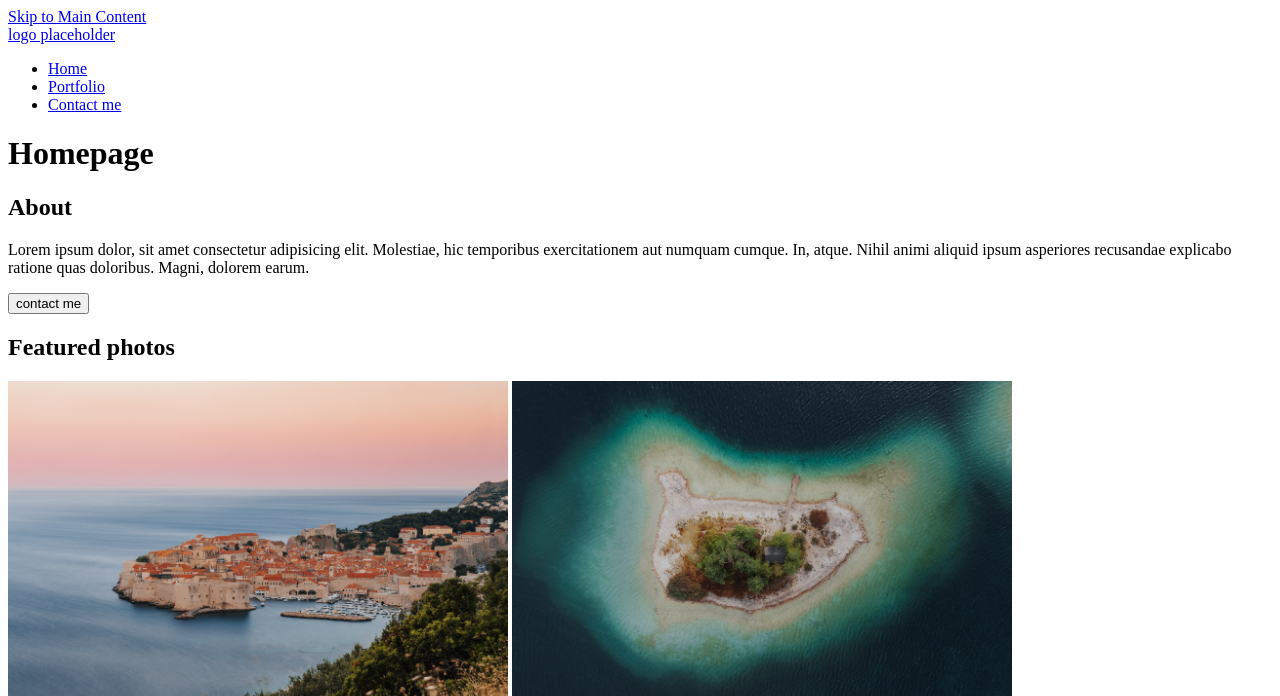
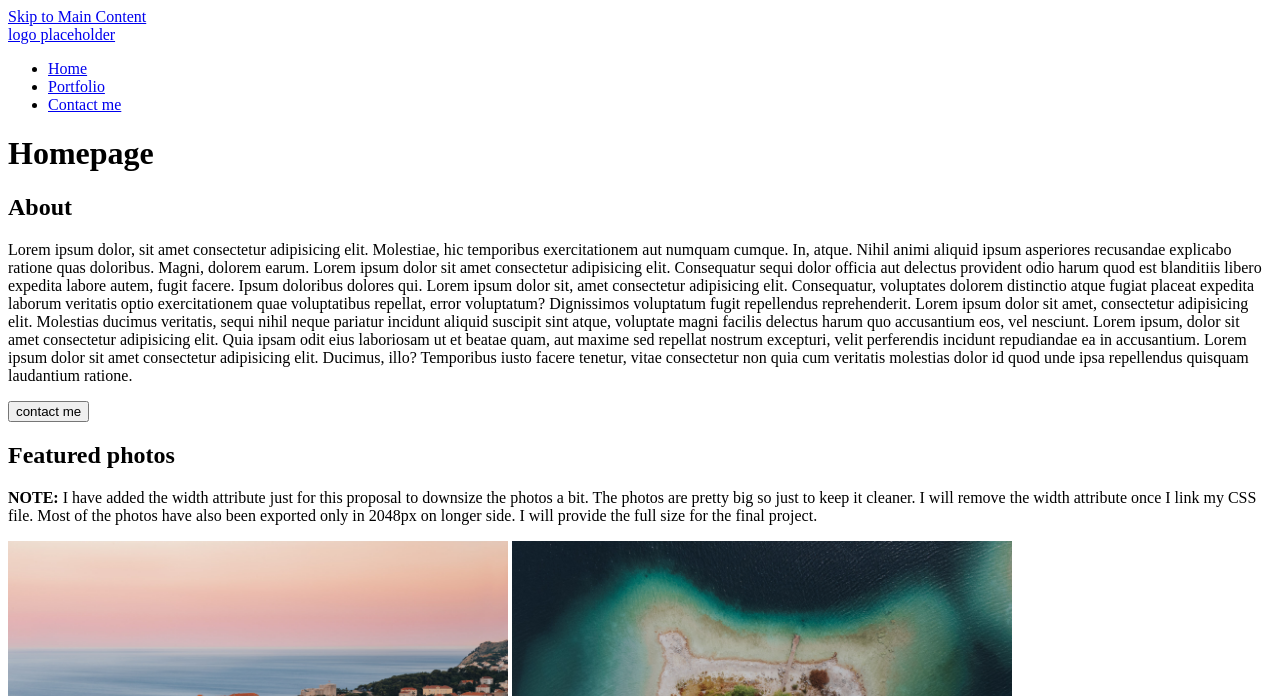
Before and after one commit to 0nmus/portfolio, a plain HTML site: page index.html in a window 1280 px wide. Shown: the top 696 px of the page. Drawn offline with Linux system fonts and the light colour scheme.

Commit message:
Note
adding a note about width attribute.

```diff
--- a/index.html
+++ b/index.html
@@ -35,14 +35,28 @@
                 <p>Lorem ipsum dolor, sit amet consectetur adipisicing elit. Molestiae, hic temporibus exercitationem
                     aut
                     numquam cumque. In, atque. Nihil animi aliquid ipsum asperiores recusandae explicabo ratione quas
-                    doloribus. Magni, dolorem earum.</p>
+                    doloribus. Magni, dolorem earum. Lorem ipsum dolor sit amet consectetur adipisicing elit.
+                    Consequatur sequi dolor officia aut delectus provident odio harum quod est blanditiis libero
+                    expedita labore autem, fugit facere. Ipsum doloribus dolores qui. Lorem ipsum dolor sit, amet
+                    consectetur adipisicing elit. Consequatur, voluptates dolorem distinctio atque fugiat placeat
+                    expedita laborum veritatis optio exercitationem quae voluptatibus repellat, error voluptatum?
+                    Dignissimos voluptatum fugit repellendus reprehenderit. Lorem ipsum dolor sit amet, consectetur
+                    adipisicing elit. Molestias ducimus veritatis, sequi nihil neque pariatur incidunt aliquid suscipit
+                    sint atque, voluptate magni facilis delectus harum quo accusantium eos, vel nesciunt. Lorem ipsum,
+                    dolor sit amet consectetur adipisicing elit. Quia ipsam odit eius laboriosam ut et beatae quam, aut
+                    maxime sed repellat nostrum excepturi, velit perferendis incidunt repudiandae ea in accusantium.
+                    Lorem ipsum dolor sit amet consectetur adipisicing elit. Ducimus, illo? Temporibus iusto facere
+                    tenetur, vitae consectetur non quia cum veritatis molestias dolor id quod unde ipsa repellendus
+                    quisquam laudantium ratione.</p>
                 <button onclick="window.location.href = './contact.html'">contact me</button>
             </section>
             <section>
                 <h2>Featured photos</h2>
                 <div>
-                    <!-- I have added the width attribute just for this proposal to downsize a bit.
-                    The photos are pretty big so just to keep it cleaner. -->
+                    <p><strong>NOTE:</strong> I have added the width attribute just for this proposal to downsize the photos a bit.
+                        The photos are pretty big so just to keep it cleaner. I will remove the width attribute once I
+                        link my CSS file. Most of the photos have also been exported only in 2048px on longer side. I will
+                        provide the full size for the final project.</p>
                     <img src="./assets/img/2048px-dubrovnik.jpg" alt="dubrovnik" width="500">
                     <img src="./assets/img/2048px-eibsee.jpg" alt="eibsee" width="500">
                     <img src="./assets/img/DSC_1843.jpg" alt="seceda" width="500">
@@ -52,7 +66,7 @@
                     <img src="./assets/img/2048px-1524.jpg" alt="tre cime" width="500">
                     <img src="./assets/img/2048px-seiseralm.jpg" alt="seiser alm" width="500">
                     <img src="./assets/img/2048px-3337-3.jpg" alt="neuschwanstein" width="500">
-                    </div>
+                </div>
             </section>
         </div>
     </main>
```
Also changed, not shown: portfolio.html (+4 -3 lines).
